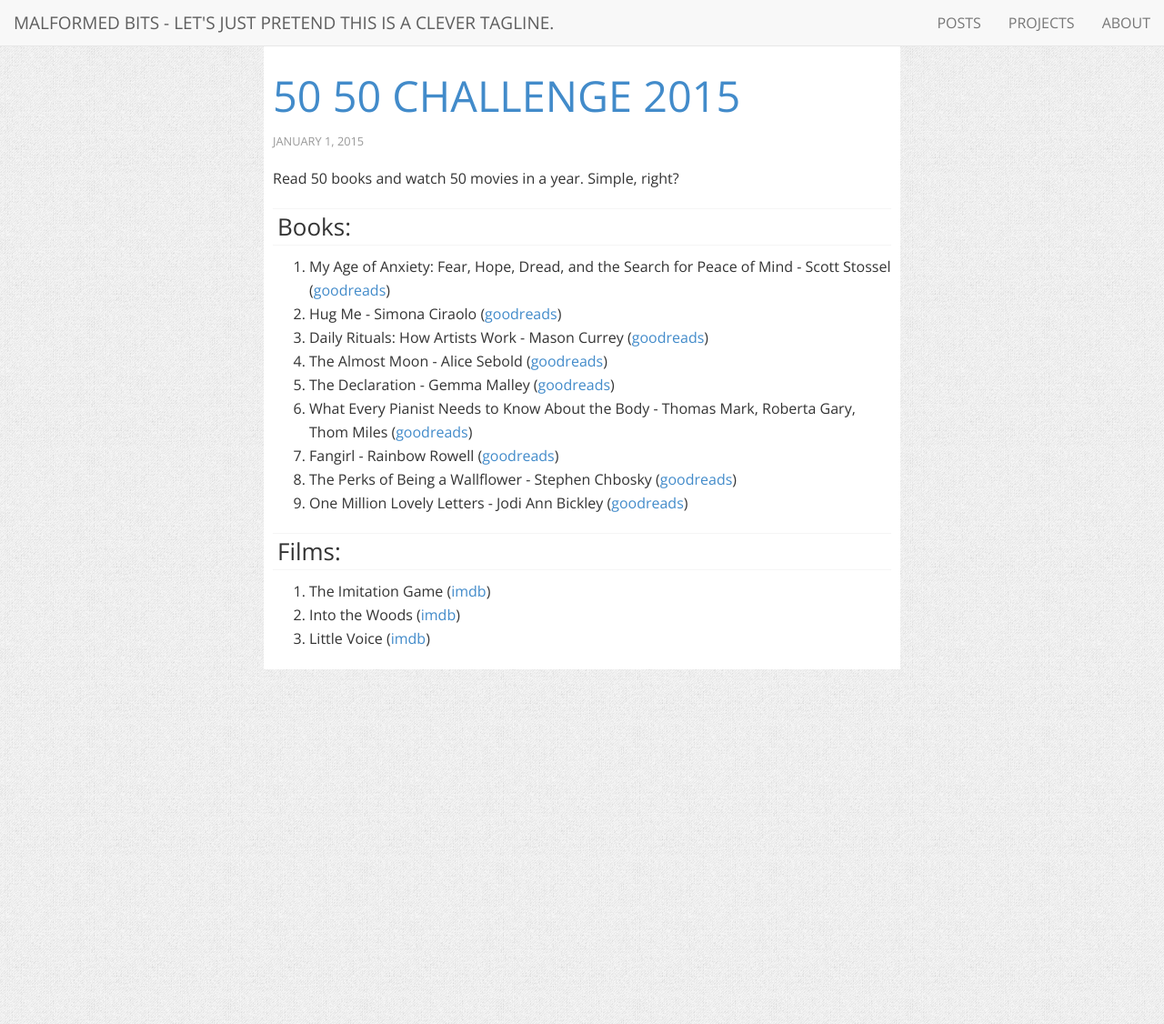
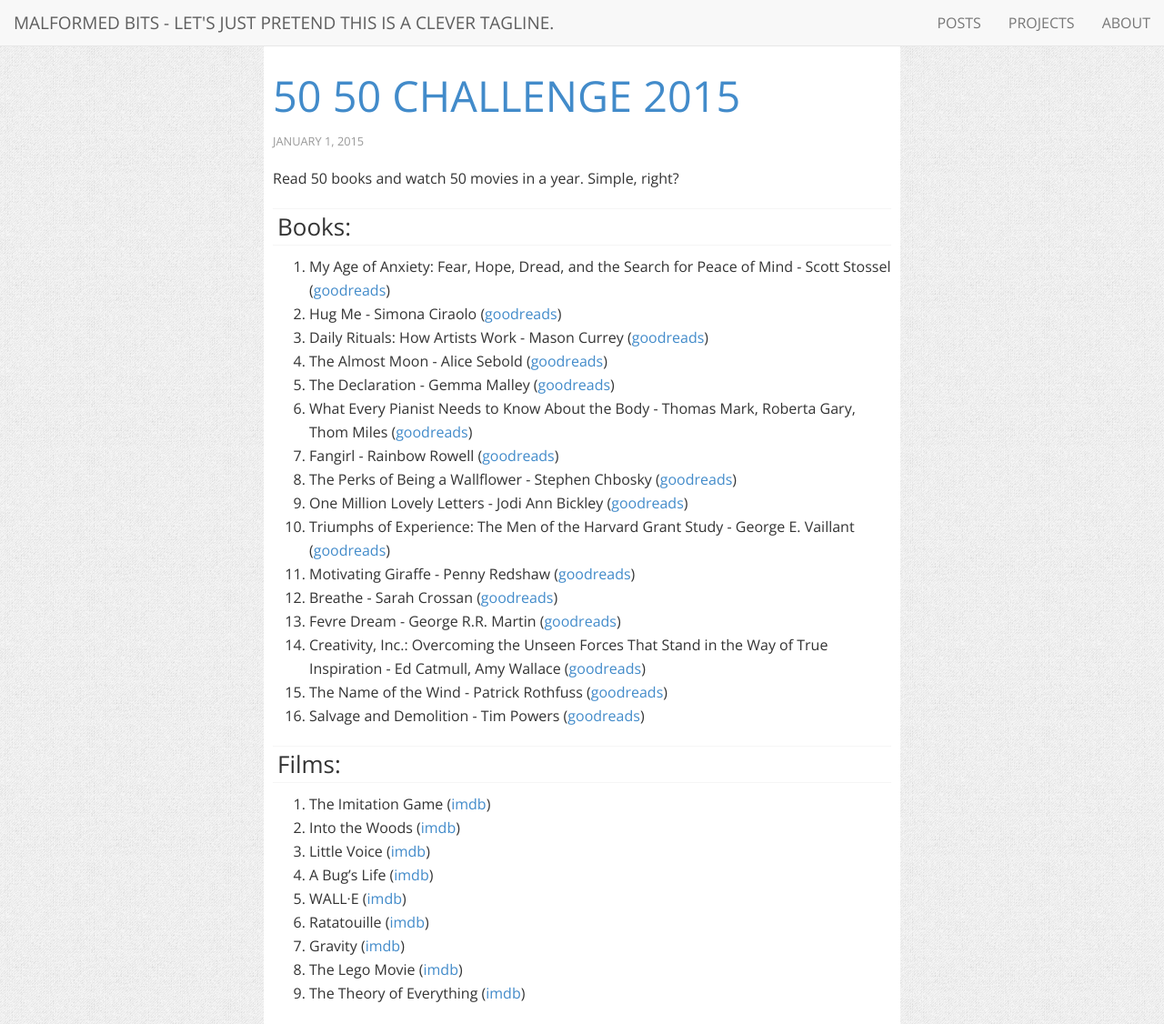
Before and after one commit to charlottepierce/charlottepierce.github.com, a Jekyll site: the page built from _posts/2015-01-01-50-50-Challenge-2015.md, in a window 1280 px wide and 1126 px high. Shown: the whole window at 91% size. Built offline with Jekyll 4.4.1, drawn with Linux system fonts in a browser that asks for light colours; nearby versions of some CDN libraries.

Commit message:
50/50 challenge update for February 2015.

```diff
--- a/_posts/2015-01-01-50-50-Challenge-2015.md
+++ b/_posts/2015-01-01-50-50-Challenge-2015.md
@@ -16,9 +16,22 @@
 7. Fangirl - Rainbow Rowell ([goodreads](https://www.goodreads.com/book/show/19174917-fangirl))
 8. The Perks of Being a Wallflower - Stephen Chbosky ([goodreads](https://www.goodreads.com/book/show/15950494-the-perks-of-being-a-wallflower))
 9. One Million Lovely Letters - Jodi Ann Bickley ([goodreads](https://www.goodreads.com/book/show/22946026-one-million-lovely-letters))
+10. Triumphs of Experience: The Men of the Harvard Grant Study - George E. Vaillant ([goodreads](https://www.goodreads.com/book/show/15861579-triumphs-of-experience))
+11. Motivating Giraffe - Penny Redshaw ([goodreads](https://www.goodreads.com/book/show/24886930-motivating-giraffe))
+12. Breathe - Sarah Crossan ([goodreads](https://www.goodreads.com/book/show/11544466-breathe))
+13. Fevre Dream - George R.R. Martin ([goodreads](https://www.goodreads.com/book/show/382450.Fevre_Dream))
+14. Creativity, Inc.: Overcoming the Unseen Forces That Stand in the Way of True Inspiration - Ed Catmull, Amy Wallace ([goodreads](https://www.goodreads.com/book/show/18077903-creativity-inc))
+15. The Name of the Wind - Patrick Rothfuss ([goodreads](https://www.goodreads.com/book/show/186074.The_Name_of_the_Wind))
+16. Salvage and Demolition - Tim Powers ([goodreads](https://www.goodreads.com/book/show/16244660-salvage-and-demolition))
 
 ### Films: ###
 
 1. The Imitation Game ([imdb](http://www.imdb.com/title/tt2084970/))
 2. Into the Woods ([imdb](http://www.imdb.com/title/tt2180411/))
 3. Little Voice ([imdb](http://www.imdb.com/title/tt0147004/))
+4. A Bug's Life ([imdb](http://www.imdb.com/title/tt0120623/))
+5. WALL·E ([imdb](http://www.imdb.com/title/tt0910970/))
+6. Ratatouille ([imdb](http://www.imdb.com/title/tt0382932/))
+7. Gravity ([imdb](http://www.imdb.com/title/tt1454468/))
+8. The Lego Movie ([imdb](http://www.imdb.com/title/tt1490017/))
+9. The Theory of Everything ([imdb](http://www.imdb.com/title/tt2980516/))
```
